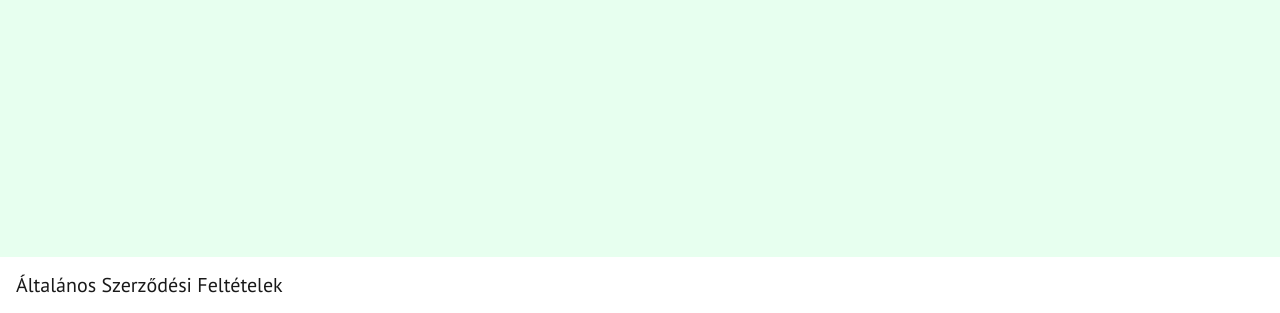
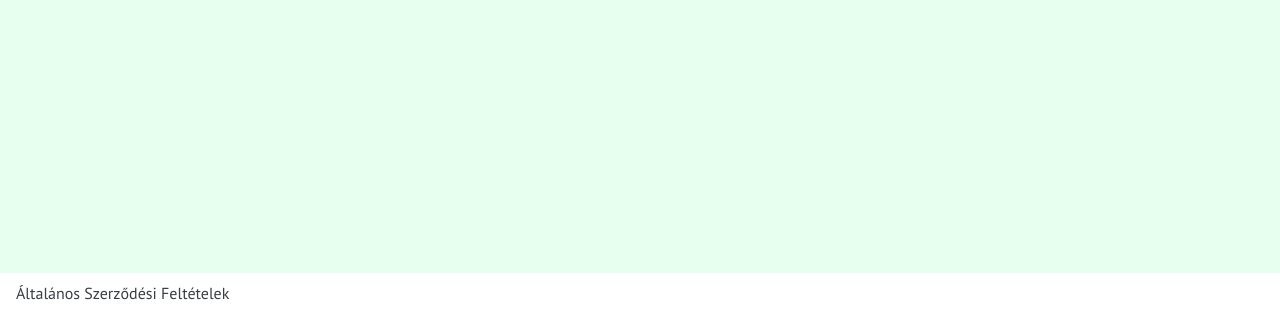
Before and after one commit to agnes-balint/csakahazait, a plain HTML site: page index.html in a window 1280 px wide. Shown: the part 487-800 px from the top of the page. Drawn offline with nearby package versions, Linux system fonts and the light colour scheme.

Commit message:
Add files via upload

```diff
--- a/footer.html
+++ b/footer.html
@@ -1,5 +1,5 @@
 <nav class="navbar navbar-expand-lg navbar-light navbar-own fixed-bottom">
-  <a class="navbar-brand" href="index.html">Általános Szerződési Feltételek</a>
+  <a class="footer-brand" href="index.html">Általános Szerződési Feltételek</a>
   <div class="collapse navbar-collapse" id="navbarTogglerDemo02">
     <ul class="navbar-nav ml-auto mt-2 mt-lg-0">
     </ul>
--- a/styles.css
+++ b/styles.css
@@ -96,6 +96,11 @@
 }
 
 /*---------------------------GENERAL---------------------------*/
+.footer-brand, .footer-brand:hover {
+  font-size: 0,75rem;
+  text-decoration: none;
+  color: var(--home-text-color)
+}
 .hide-scrollbar::-webkit-scrollbar, body::-webkit-scrollbar {
   width: 12px;               /* width of the entire scrollbar */
 }
```
